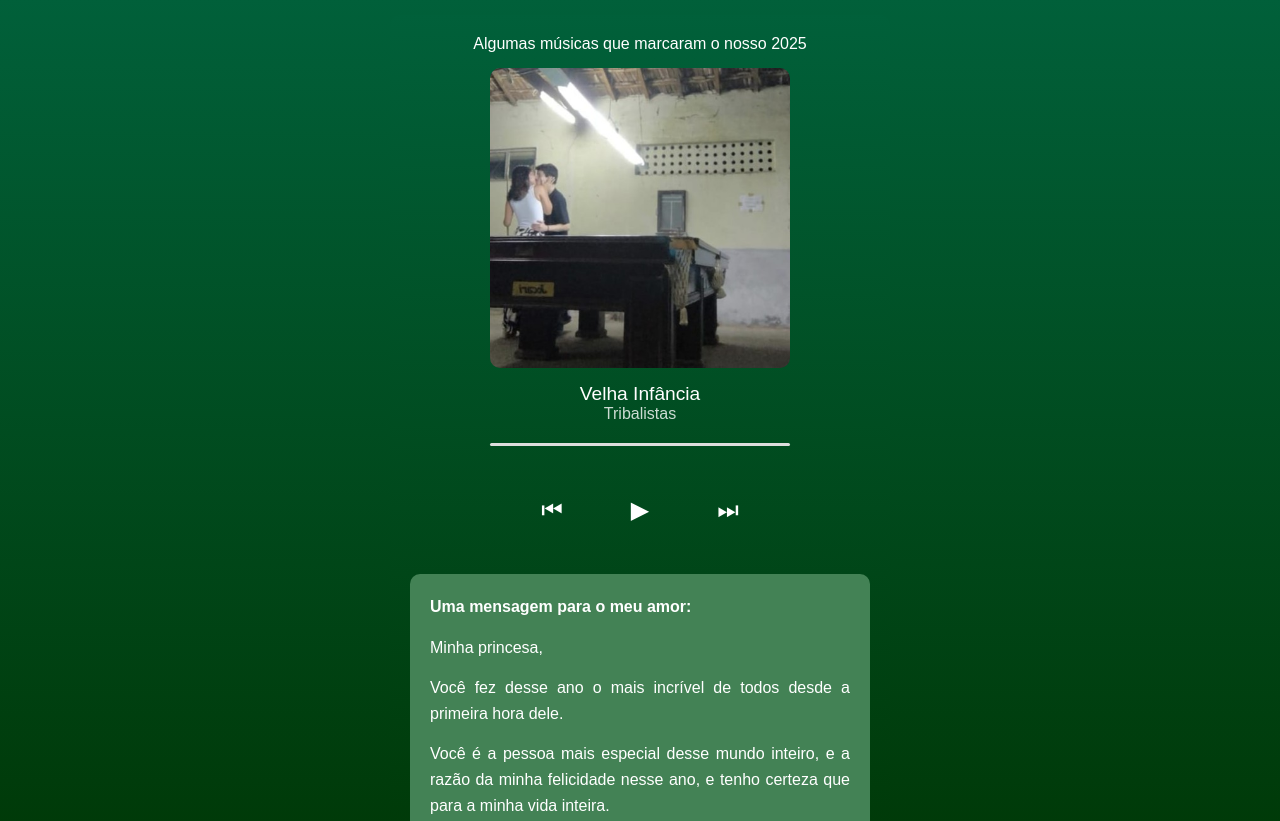
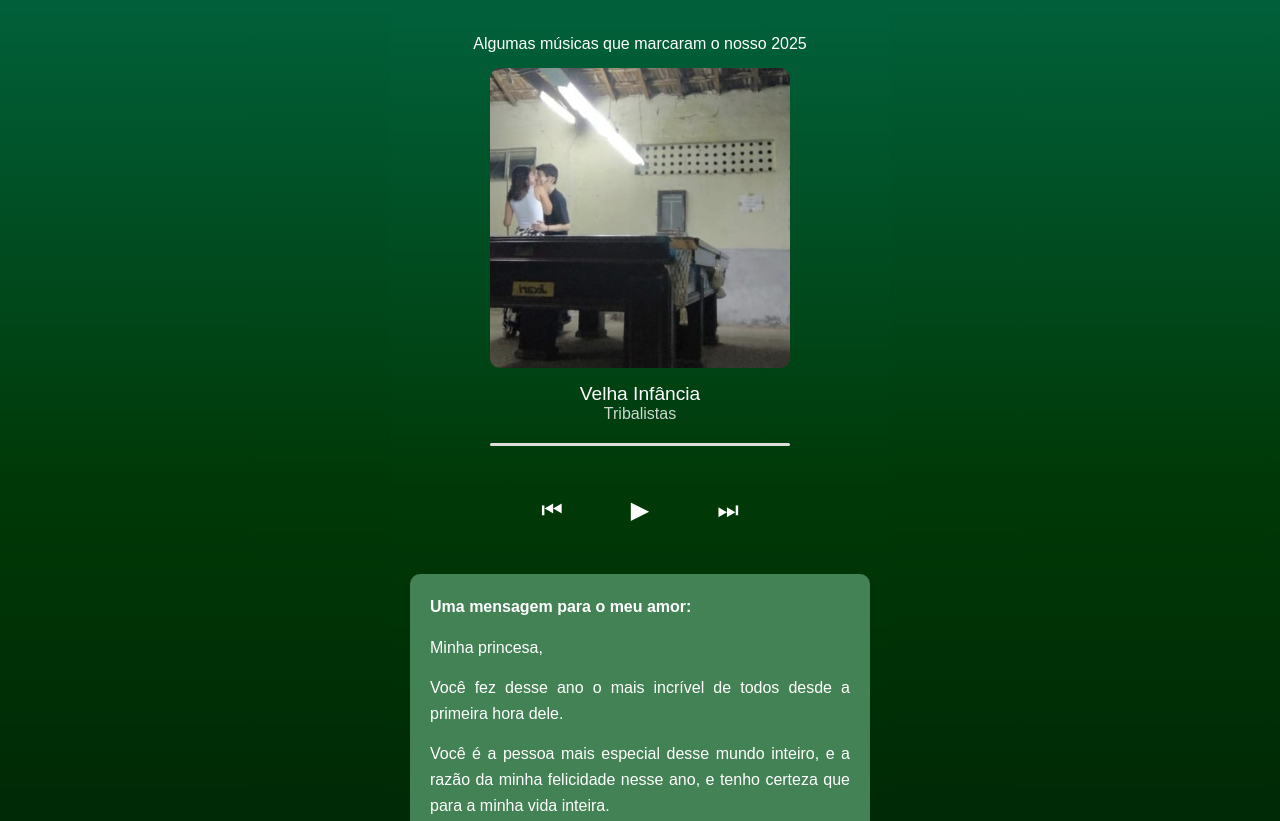
Before and after one commit to BernardoGrijoFontes/Pagina-Spotify, a plain HTML site: page index.html in a window 1280 px wide. Shown: the top 821 px of the page. Drawn offline with Linux system fonts and the light colour scheme.

Commit message:
Gradiente de cores modificado

```diff
--- a/teste.css
+++ b/teste.css
@@ -6,7 +6,7 @@
 
 body {
     min-height: 100vh;
-    background: linear-gradient(180deg, hsl(156, 98%, 19%) 0%, #003907 30%, #00290c 60%, #001d07 85%, #000000 100%);
+    background: linear-gradient(180deg, hsl(156, 98%, 19%) 0%, #003907 17%, #000000 60%, #000000 85%, #000000 100%);
     padding: 15px;
     display: flex;
     align-items: center;
@@ -19,7 +19,7 @@ body {
     width: 100%;
     max-width: none;
     min-height: auto;
-    background: linear-gradient(180deg, hsl(156, 98%, 19%) 0%, #003907 30%, #00290c 60%, #001d07 85%, #000000 100%);
+    background: linear-gradient(180deg, hsl(156, 98%, 19%) 0%, #003907 17%, #000000 60%, #000000 85%, #000000 100%);
     color: white;
     border-radius: 10px;
     display: flex;
```
